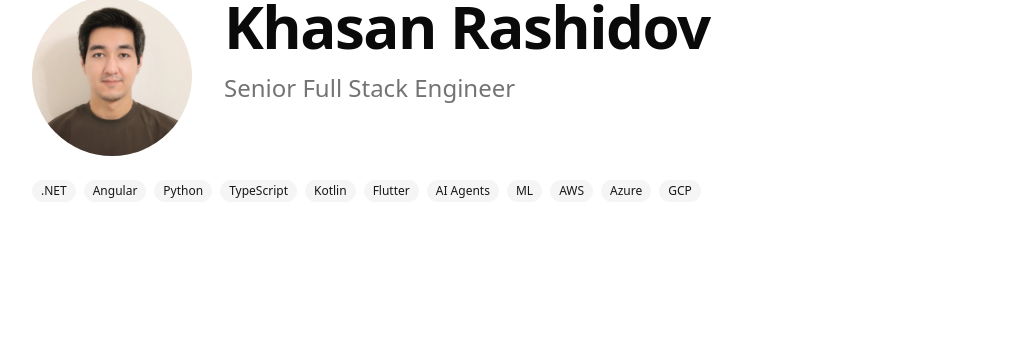
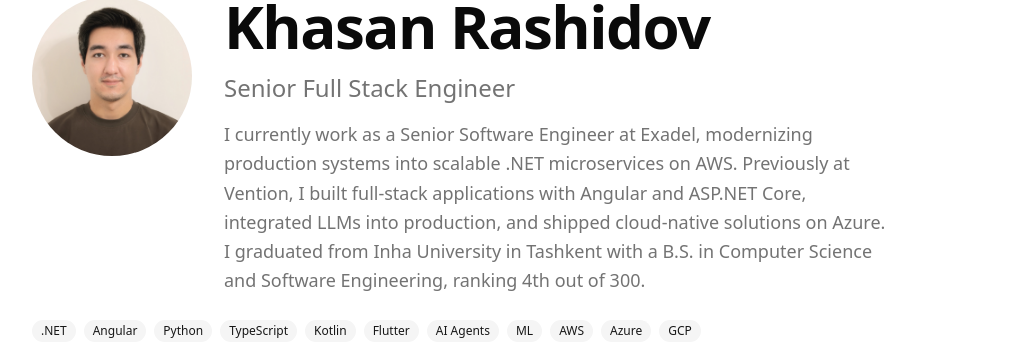
Before and after one commit to khasanrashidov/khasanrashidov.github.io, a Next.js app: page / in a window 1280 px wide. Shown: the part 157-503 px from the top of the page, without its empty margins (120-1149 px from the left). Built offline with nearby package versions, Linux system fonts and the light colour scheme; no server answers.

Commit message:
Add detailed professional summary to the home page, highlighting current role at Exadel, previous experience at Vention, and educational background. This enhances the personal branding and provides a clearer overview of qualifications.

```diff
--- a/src/app/page.tsx
+++ b/src/app/page.tsx
@@ -22,6 +22,14 @@ export default function Home() {
             <p className="text-xl text-muted-foreground md:text-2xl">
               Senior Full Stack Engineer
             </p>
+            <p className="max-w-2xl text-lg leading-relaxed text-muted-foreground">
+              I currently work as a Senior Software Engineer at Exadel, modernizing production
+              systems into scalable .NET microservices on AWS. Previously at Vention, I built
+              full-stack applications with Angular and ASP.NET Core, integrated LLMs into
+              production, and shipped cloud-native solutions on Azure. I graduated from Inha
+              University in Tashkent with a B.S. in Computer Science and Software Engineering,
+              ranking 4th out of 300.
+            </p>
           </div>
         </div>
         <div className="flex flex-wrap gap-2">
```
